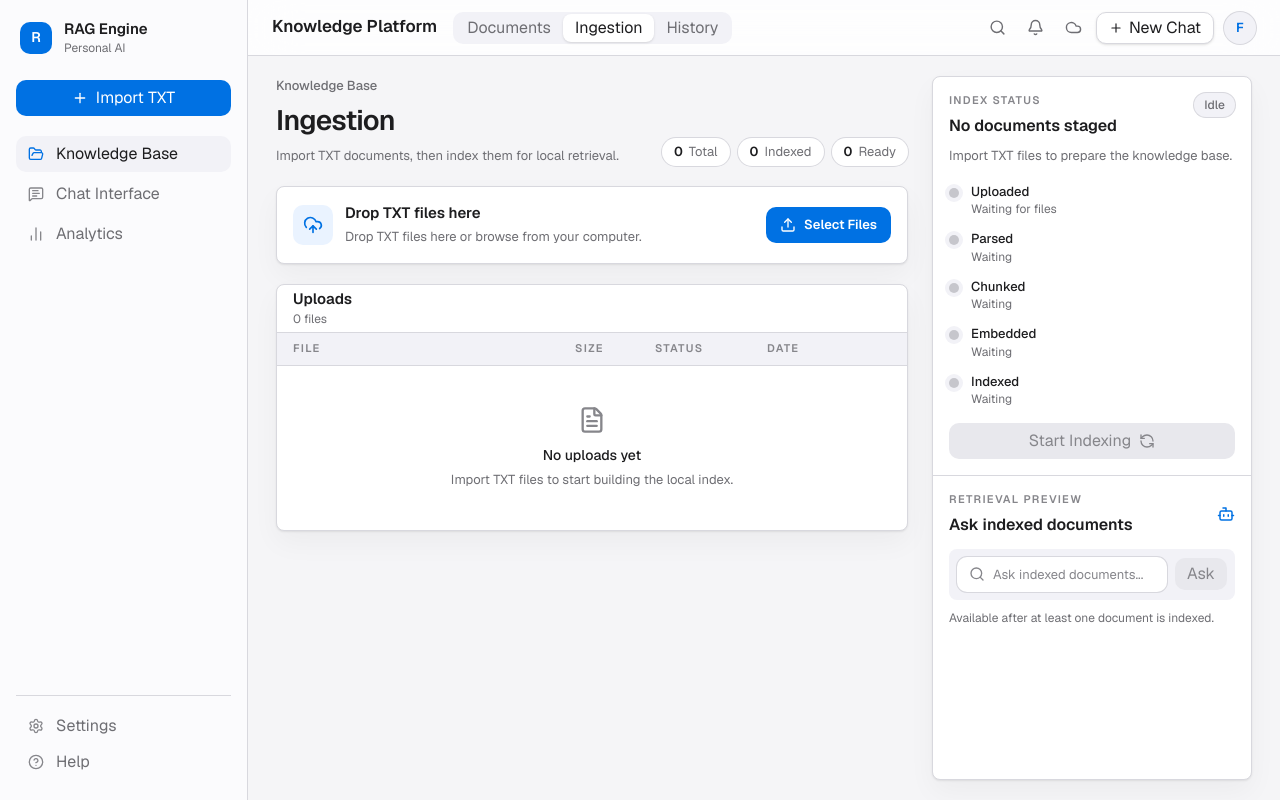
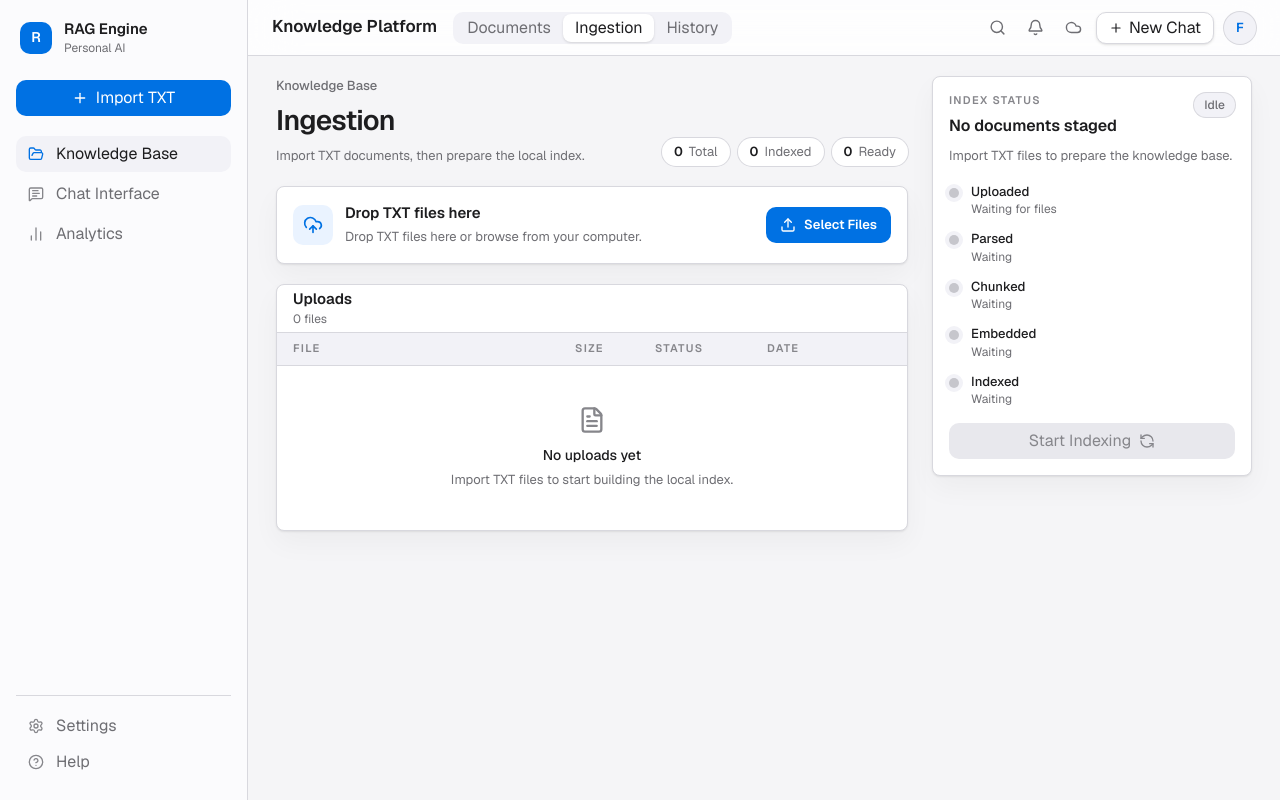
Before and after one commit to Binary67/note-agent, a Next.js app: page / in a window 1280 px wide. Built offline with nearby package versions, Linux system fonts and the light colour scheme.

Commit message:
Tighten inspector layout and simplify home page copy

```diff
--- a/app/components/ui.tsx
+++ b/app/components/ui.tsx
@@ -129,7 +129,7 @@ export function PrimaryButton({
 
 export function InspectorPanel({ children }: { children: ReactNode }) {
   return (
-    <aside className="overflow-hidden rounded-panel border border-line bg-surface shadow-panel xl:sticky xl:top-[76px]">
+    <aside className="self-start overflow-hidden rounded-panel border border-line bg-surface shadow-panel xl:sticky xl:top-[76px]">
       {children}
     </aside>
   );
--- a/app/page.tsx
+++ b/app/page.tsx
@@ -2,7 +2,6 @@
 
 import {
   Bell,
-  Bot,
   ChartNoAxesColumn,
   CheckCircle2,
   CircleHelp,
@@ -165,7 +164,7 @@ export default function Home() {
       return {
         label: "Indexed",
         title: "All files indexed",
-        description: "Indexed documents are ready for the retrieval layer.",
+        description: "The local index is up to date for all uploaded files.",
         tone: "success" as const,
       };
     }
@@ -366,7 +365,7 @@ export default function Home() {
                     Ingestion
                   </h2>
                   <p className="mt-1 max-w-2xl text-[13px] leading-5 text-muted">
-                    Import TXT documents, then index them for local retrieval.
+                    Import TXT documents, then prepare the local index.
                   </p>
                 </div>
 
@@ -535,37 +534,6 @@ export default function Home() {
                 </PrimaryButton>
               </section>
 
-              <section className="border-t border-line p-4">
-                <div className="flex items-center justify-between gap-3">
-                  <div>
-                    <p className="text-[11px] font-semibold uppercase tracking-[0.12em] text-subtle">
-                      Retrieval Preview
-                    </p>
-                    <h3 className="mt-1 text-base font-semibold text-ink">Ask indexed documents</h3>
-                  </div>
-                  <Bot className="size-[18px] text-accent" />
-                </div>
-
-                <div className="mt-3 flex items-center gap-2 rounded-panel bg-surface-muted p-2">
-                  <div className="flex min-w-0 flex-1 items-center gap-2 rounded-control bg-surface px-3 py-2 text-[13px] text-subtle ring-1 ring-line">
-                    <Search className="size-4 shrink-0" />
-                    <span className="truncate">Ask indexed documents...</span>
-                  </div>
-                  <button
-                    className="h-8 rounded-control bg-surface-pressed px-3 text-[13px] font-medium text-subtle"
-                    type="button"
-                    disabled
-                  >
-                    Ask
-                  </button>
-                </div>
-
-                <p className="mt-2 text-xs leading-5 text-muted">
-                  {stats.indexed > 0
-                    ? "Indexed content is ready for a retrieval endpoint."
-                    : "Available after at least one document is indexed."}
-                </p>
-              </section>
             </InspectorPanel>
           </div>
         </section>
```
